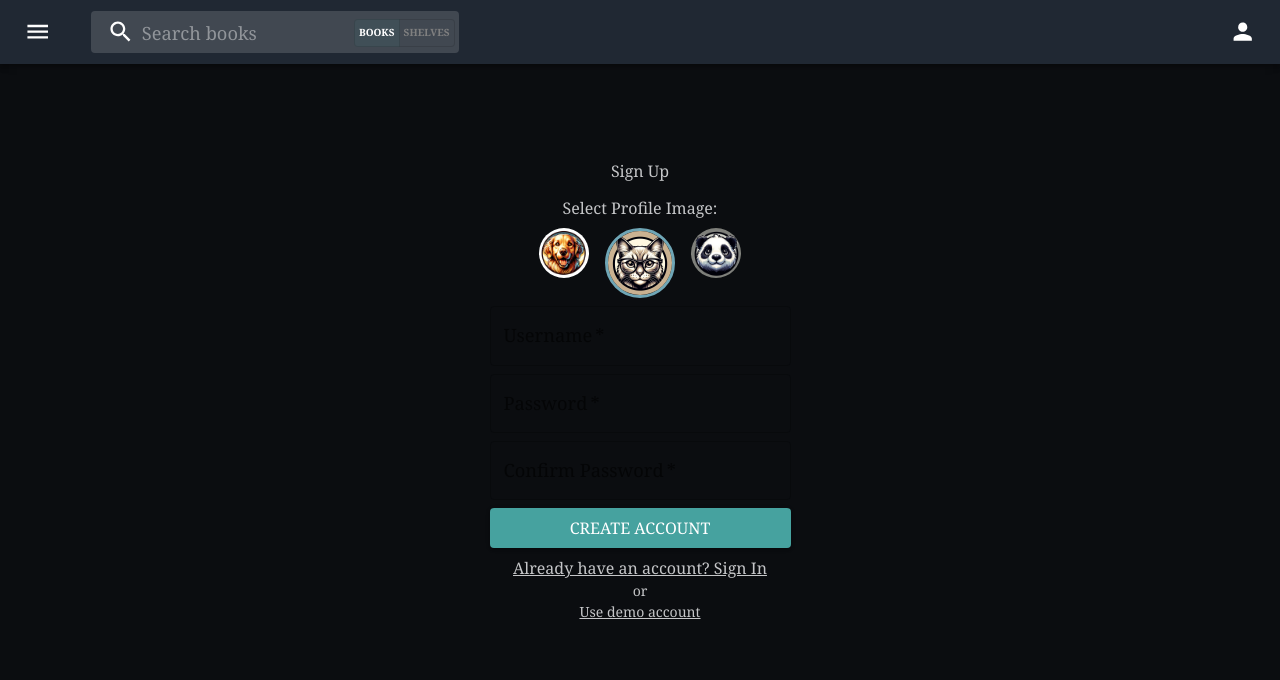
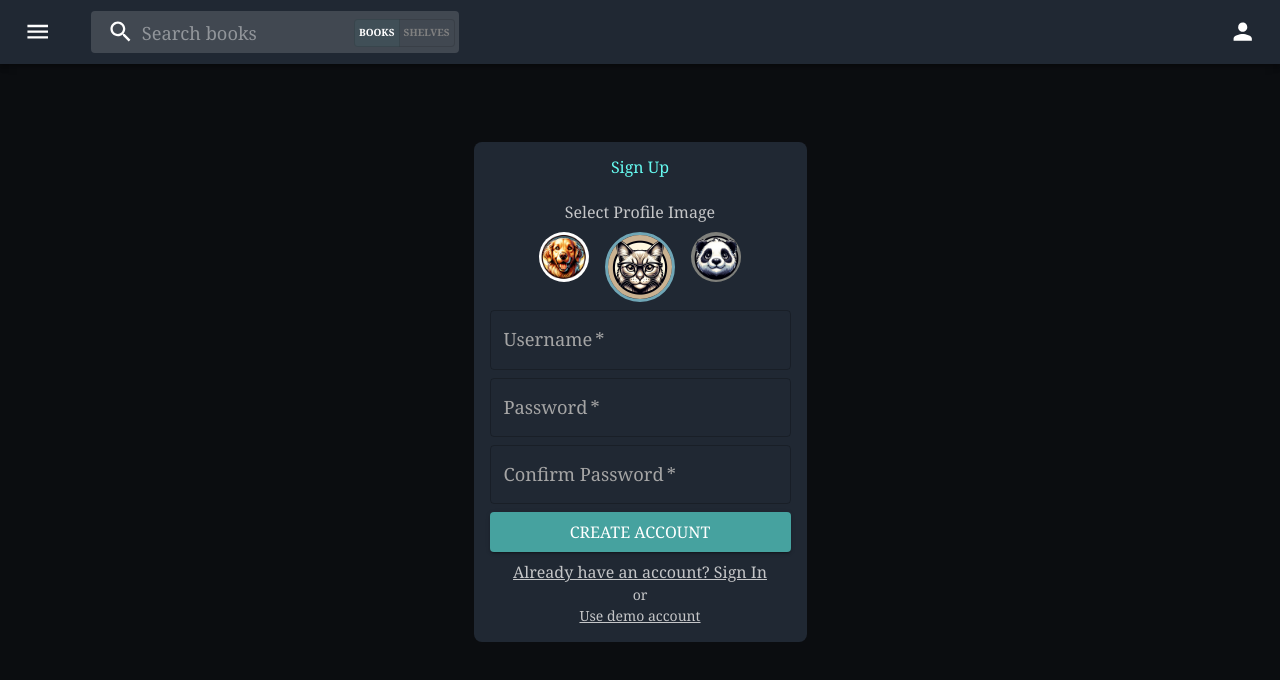
Before and after one commit to rcamach7/smart-reader, a Next.js app: page /sign-up in a window 1280 px wide. Shown: the top 680 px of the page. Built offline with nearby package versions, Linux system fonts and the light colour scheme; no server answers.

Commit message:
🎨 style: Update sign up page to adapt to new theme

```diff
--- a/src/pages/sign-in.tsx
+++ b/src/pages/sign-in.tsx
@@ -128,7 +128,7 @@ export default function Login() {
           component="form"
           onSubmit={handleSignIn}
         >
-          <Typography variant="h2" textAlign="center">
+          <Typography variant="h1" textAlign="center">
             Sign In
           </Typography>
           <TextField
--- a/src/pages/sign-up.tsx
+++ b/src/pages/sign-up.tsx
@@ -164,7 +164,19 @@ export default function Login() {
           pb: 10,
         }}
       >
-        <Typography variant="h3">Sign Up</Typography>
+        <Box
+          sx={{
+            backgroundColor: '#202833',
+            p: 2,
+            display: 'flex',
+            flexDirection: 'column',
+            gap: 1,
+            borderRadius: 2,
+          }}
+        >
+          <Typography variant="h1" textAlign="center">
+            Sign Up
+          </Typography>
           <Box
             sx={{ display: 'flex', flexDirection: 'column', gap: 1, pt: 2 }}
             component="form"
@@ -177,7 +189,7 @@ export default function Login() {
                 alignItems: 'center',
               }}
             >
-            <Typography sx={{ pb: 1 }}>Select Profile Image:</Typography>
+              <Typography sx={{ pb: 1 }}>Select Profile Image</Typography>
               <Stack direction="row" spacing={2}>
                 {profileImageOptions.map((option, i) => {
                   return (
@@ -209,7 +221,14 @@ export default function Login() {
               value={credentials.username}
               onChange={handleCredentialsChange}
               error={errors.fieldId === 'username' ? true : false}
-            helperText={errors.fieldId === 'username' ? errors.helperText : ''}
+              helperText={
+                errors.fieldId === 'username' ? errors.helperText : ''
+              }
+              InputLabelProps={{
+                sx: {
+                  color: '#a5a5a5',
+                },
+              }}
             />
             <TextField
               required
@@ -220,7 +239,14 @@ export default function Login() {
               value={credentials.password}
               onChange={handleCredentialsChange}
               error={errors.fieldId === 'password' ? true : false}
-            helperText={errors.fieldId === 'password' ? errors.helperText : ''}
+              helperText={
+                errors.fieldId === 'password' ? errors.helperText : ''
+              }
+              InputLabelProps={{
+                sx: {
+                  color: '#a5a5a5',
+                },
+              }}
             />
             <TextField
               required
@@ -234,6 +260,11 @@ export default function Login() {
               helperText={
                 errors.fieldId === 'confirmPassword' ? errors.helperText : ''
               }
+              InputLabelProps={{
+                sx: {
+                  color: '#a5a5a5',
+                },
+              }}
             />
             {errors.fieldId === 'error' ? (
               <Typography color="error" textAlign="center">
@@ -266,6 +297,7 @@ export default function Login() {
             </Box>
           </Box>
         </Box>
+      </Box>
     </>
   );
 }
```
Lines whose indentation alone changed are shown as unchanged.
